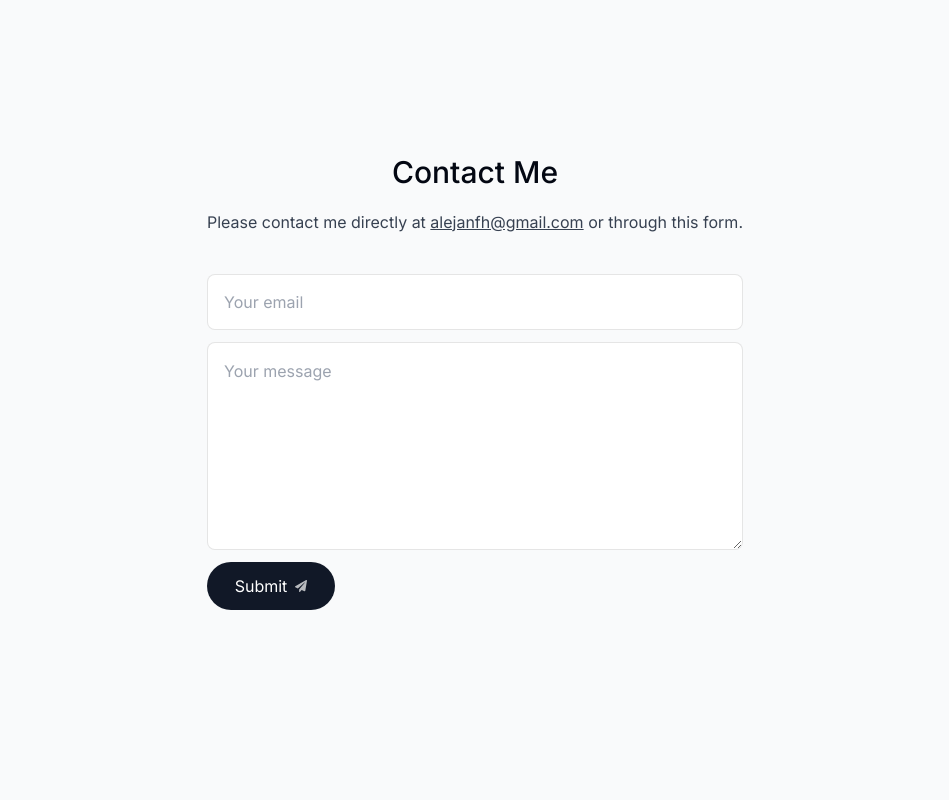
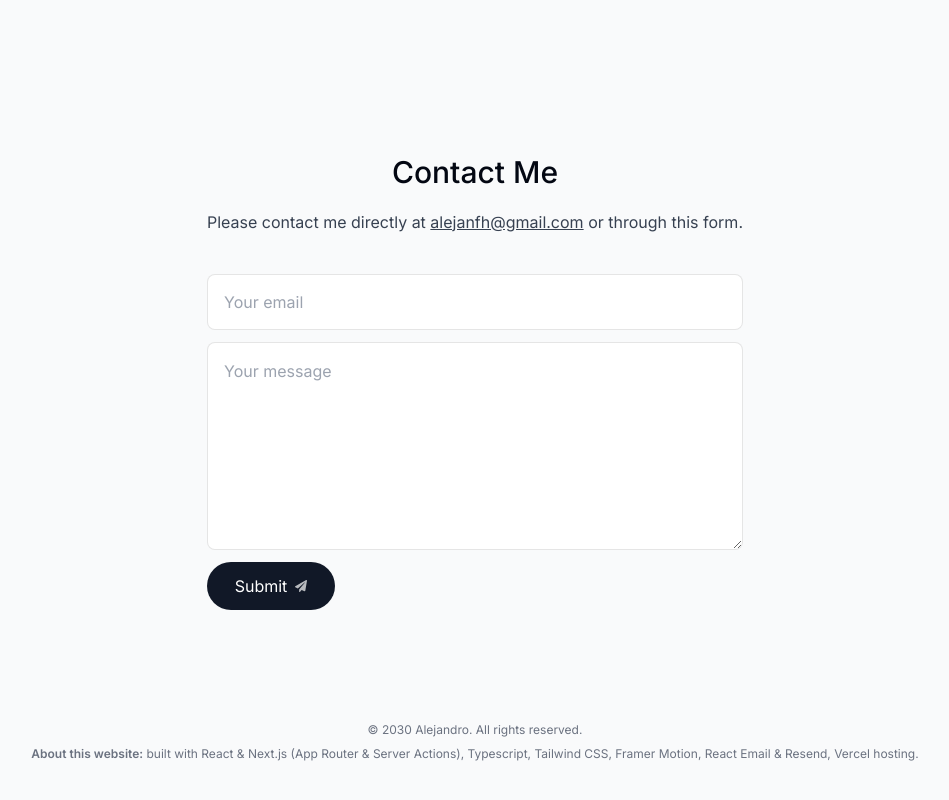
Before and after one commit to alejanfh/portfolio-website, a Next.js app: page / in a window 1280 px wide. Shown: the part 3750-4550 px from the top of the page, without its empty margins (165-1114 px from the left). Before the commit the page ends 4472 px from the top, so only its background shows below. Built offline with nearby package versions, Linux system fonts and the light colour scheme; no server answers.

Commit message:
Footer section

```diff
--- a/app/layout.tsx
+++ b/app/layout.tsx
@@ -4,6 +4,7 @@ import './globals.css'
 import Header from '@/components/header'
 import ActiveSectionContextProvider from '@/context/active-section-context'
 import { Toaster } from 'sonner'
+import Footer from '@/components/footer'
 
 const inter = Inter({ subsets: ['latin'] })
 
@@ -29,6 +30,7 @@ export default function RootLayout({
         <ActiveSectionContextProvider>
           <Header />
           {children}
+          <Footer />
 
           <Toaster richColors position='top-right' />
         </ActiveSectionContextProvider>
--- /dev/null
+++ b/components/footer.tsx
@@ -0,0 +1,16 @@
+import React from 'react'
+
+export default function Footer() {
+  return (
+    <footer className='mb-10 px-4 text-center text-gray-500'>
+      <small className='mb-2 block text-xs '>
+        &copy; 2030 Alejandro. All rights reserved.
+      </small>
+      <p className='text-xs '>
+        <span className='font-semibold'>About this website:</span> built with
+        React & Next.js (App Router & Server Actions), Typescript, Tailwind CSS,
+        Framer Motion, React Email & Resend, Vercel hosting.
+      </p>
+    </footer>
+  )
+}
```
